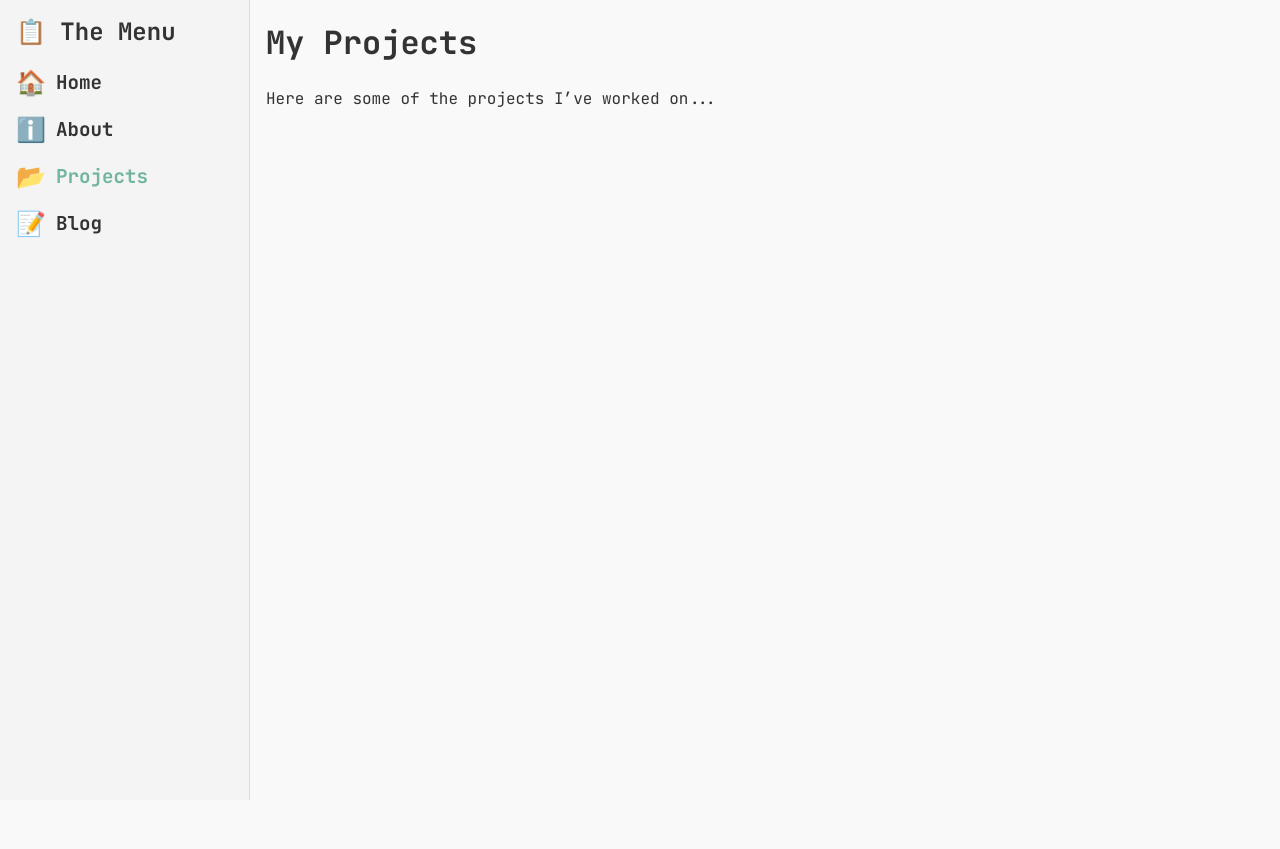
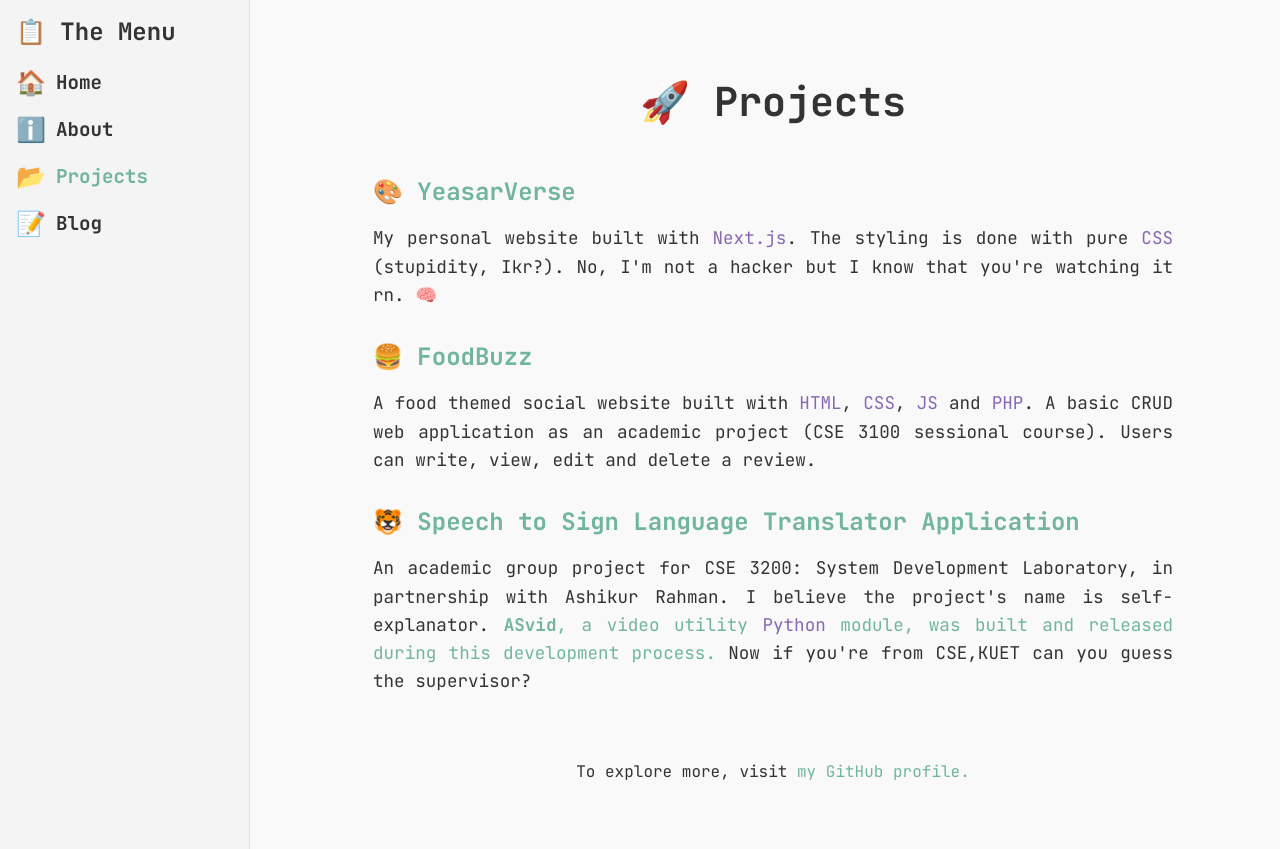
Before and after one commit to Y3454R/my-portfolio-website, a Next.js app: page /projects in a window 1280 px wide. Before the commit the page ends 800 px from the top, so only its background shows below. Built offline with nearby package versions, Linux system fonts and the light colour scheme.

Commit message:
:star: feat: add projects

```diff
--- a/src/app/blog/page.js
+++ b/src/app/blog/page.js
@@ -17,7 +17,7 @@ export default function Blog() {
         </li>
       </ul>
       <footer className={styles.footer}>
-        <p>© 2024 Your Name. All rights reserved.</p>
+        <p>© 2024 Samin Yeasar. All rights reserved.</p>
       </footer>
     </div>
   );
--- a/src/app/home/home.module.css
+++ b/src/app/home/home.module.css
@@ -1,3 +1,5 @@
+/* src/app/home/home.module.css */
+
 .homepage {
   display: flex;
   flex-direction: column;
--- a/src/app/projects/page.js
+++ b/src/app/projects/page.js
@@ -1,8 +1,27 @@
+import styles from "./projects.module.css";
+import projects from "@/data/projects";
+
 export default function Projects() {
   return (
-    <div>
-      <h1>My Projects</h1>
-      <p>Here are some of the projects I’ve worked on...</p>
+    <div className={styles.container}>
+      <h1 className={styles.title}>🚀 Projects</h1>
+      <ul className={styles.projectsList}>
+        {projects.map((project, index) => (
+          <li key={index} className={styles.projectItem}>
+            <h2 className={styles.projectName}>
+              <a href={project.link}>{project.name}</a>
+            </h2>
+            <p
+              className={styles.projectDescription}
+              dangerouslySetInnerHTML={{ __html: project.description }}
+            />
+          </li>
+        ))}
+      </ul>
+      <p>
+        To explore more, visit{" "}
+        <a href="https://www.github.com/y3454r">my GitHub profile.</a>
+      </p>
     </div>
   );
 }
--- /dev/null
+++ b/src/app/projects/projects.module.css
@@ -0,0 +1,71 @@
+/* src/app/projects/projects.module.css */
+
+.container {
+  display: flex;
+  flex-direction: column;
+  justify-content: center;
+  align-items: center;
+  padding: 3rem;
+}
+
+.title {
+  font-size: 2.5rem;
+  margin-bottom: 2rem;
+  text-align: center;
+}
+
+.projectsList {
+  list-style: none;
+  padding: 0;
+  max-width: 800px;
+  width: 100%;
+}
+
+.projectItem {
+  margin-bottom: 2rem;
+}
+
+.projectItem h2 {
+  font-size: 1.5rem;
+  margin: 0 0 0.5rem 0;
+}
+
+.projectItem p {
+  font-size: 1.1rem;
+  text-align: justify;
+  line-height: 1.6;
+}
+
+.projectName a {
+  text-decoration: none;
+  color: #71b69c;
+}
+
+.projectName a:hover {
+  text-decoration: underline;
+}
+
+/* Mobile responsive styles */
+@media (max-width: 768px) {
+  .projectsList {
+    padding: 1rem;
+  }
+
+  .title {
+    font-size: 1.8rem;
+  }
+
+  .projectItem {
+    margin-bottom: 1.5rem;
+  }
+
+  .projectItem h2 {
+    font-size: 1.2rem;
+    text-align: center;
+  }
+
+  .projectItem p {
+    font-size: 1rem;
+    text-align: justify;
+  }
+}
--- /dev/null
+++ b/src/data/projects.js
@@ -0,0 +1,31 @@
+const spanHead = `<span style="color: #8967B3; ">`;
+const spanTail = `</span>`;
+
+const projects = [
+  {
+    name: "🎨 YeasarVerse",
+    description: `My personal website built with ${spanHead}Next.js${spanTail}. The styling is done with pure ${spanHead}CSS${spanTail} (stupidity, Ikr?). No, I'm not a hacker but I know that you're watching it rn. 🧠`,
+    link: "https://github.com/Y3454R/my-portfolio-website",
+  },
+  {
+    name: "🍔 FoodBuzz",
+    description: `A food themed social website built with ${spanHead}HTML${spanTail}, ${spanHead}CSS${spanTail}, ${spanHead}JS${spanTail} and ${spanHead}PHP${spanTail}. A basic CRUD web application as an academic project (CSE 3100 sessional course). Users can write, view, edit and delete a review.`,
+    link: "https://github.com/Y3454R/Foodbuzz",
+  },
+  {
+    name: "🐯 Speech to Sign Language Translator Application",
+    description: `An academic group project for CSE 3200: System Development Laboratory, in partnership with Ashikur Rahman. I believe the project's name is self-explanator. <a href="https://pypi.org/project/ASvid/"><b>ASvid</b>, a video utility ${spanHead}Python${spanTail} module, was built and released during this development process.</a> Now if you're from CSE,KUET can you guess the supervisor?`,
+    link: "https://github.com/Ashik-90/Speech-to-Sign-Language-Translator-Application",
+  },
+];
+
+export default projects;
+
+/*
+  {
+    name: "",
+    description:
+      "",
+    link: "",
+  },
+*/
```
